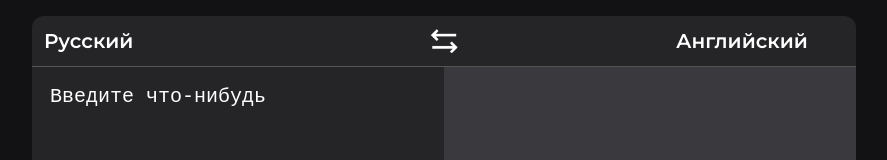
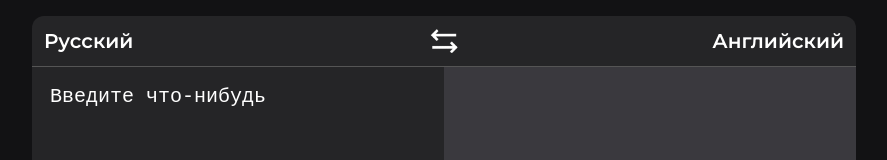
Before and after one commit to temaweb10/translated, a plain HTML site: page index.html in a window 1280 px wide. Shown: the top 160 px of the page, without its empty margins (196-1083 px from the left). Drawn offline with Linux system fonts and the light colour scheme; no server answers.

Commit message:
Update index.html

```diff
--- a/index.html
+++ b/index.html
@@ -1,5 +1,6 @@
 <!DOCTYPE html>
 <html lang="en">
+
 <head>
     <meta charset="UTF-8">
     <meta http-equiv="X-UA-Compatible" content="IE=edge">
@@ -23,7 +24,7 @@
                     </div>
 
                     <img id="changeLanguage" src="icons/change.png" alt="" width="32px">
-                    <div style="width: 21%;">
+                    <div style="width: 21%; display: flex;justify-content: flex-end;">
                         <span id="lang2">Английский</span>
                     </div>
 
```
